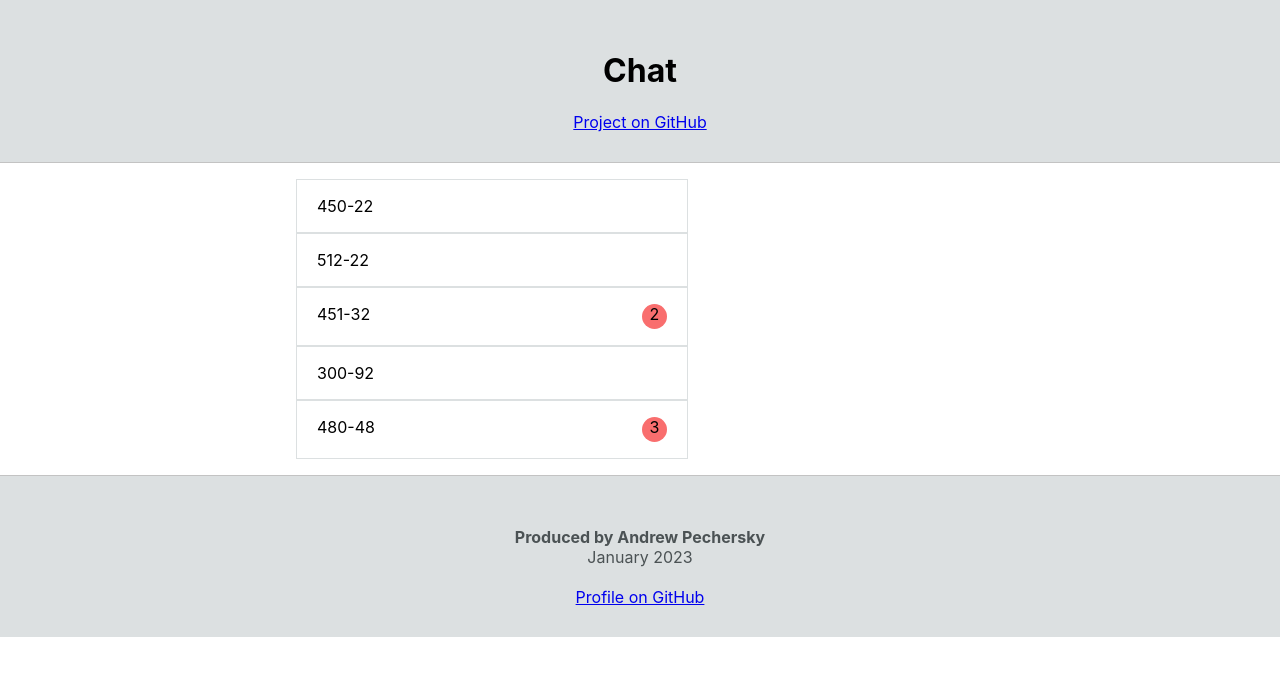
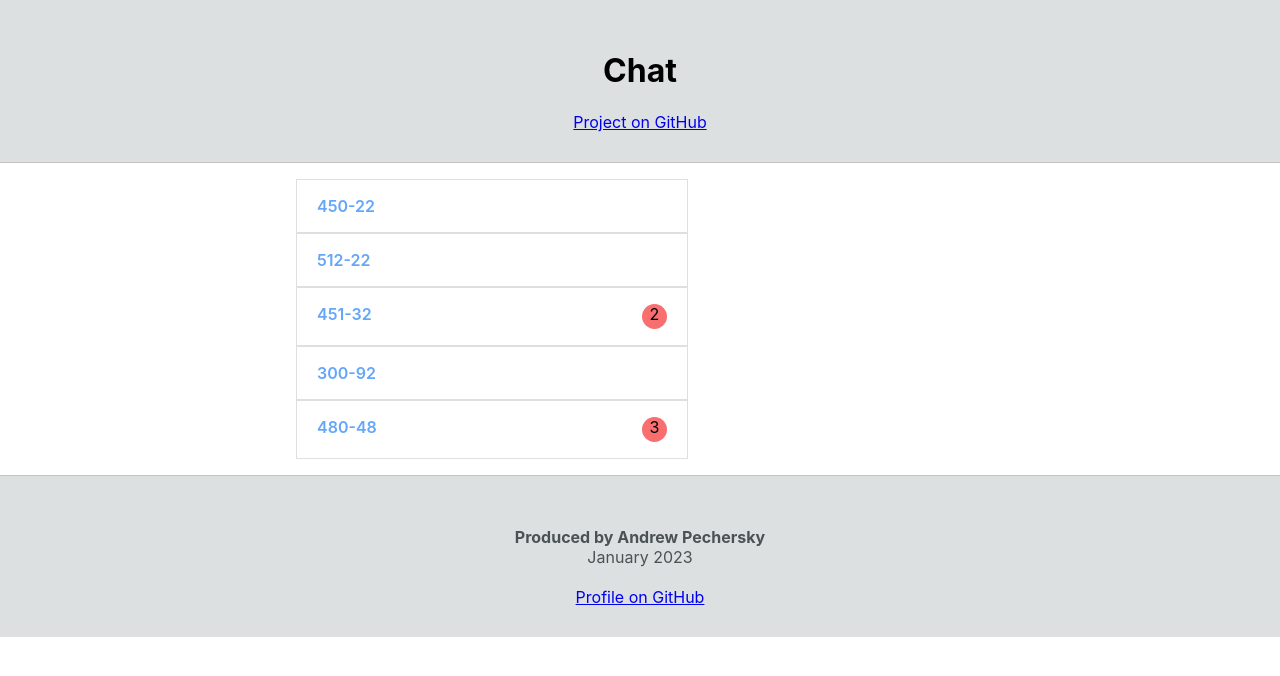
Before and after one commit to Andrew-Sparrow/gau-cge, a React (Create React App) app: page / in a window 1280 px wide. Shown: the top 676 px of the page. Built offline with nearby package versions, Linux system fonts and the light colour scheme.

Commit message:
adds color to code style in statement

```diff
--- a/src/components/app/App.scss
+++ b/src/components/app/App.scss
@@ -1,6 +1,7 @@
 $gray: #dce0e1;
 $gray-border: #c3c3c3;
 $red: #f96e6e;
+$purple: #64a6f9;
 
 .App {
   text-align: center;
--- a/src/components/statement/statement.scss
+++ b/src/components/statement/statement.scss
@@ -10,6 +10,8 @@
 
   &__code {
     text-align: left;
+    color: $purple;
+    font-weight: 600;
   }
 
   &__unread {
```
